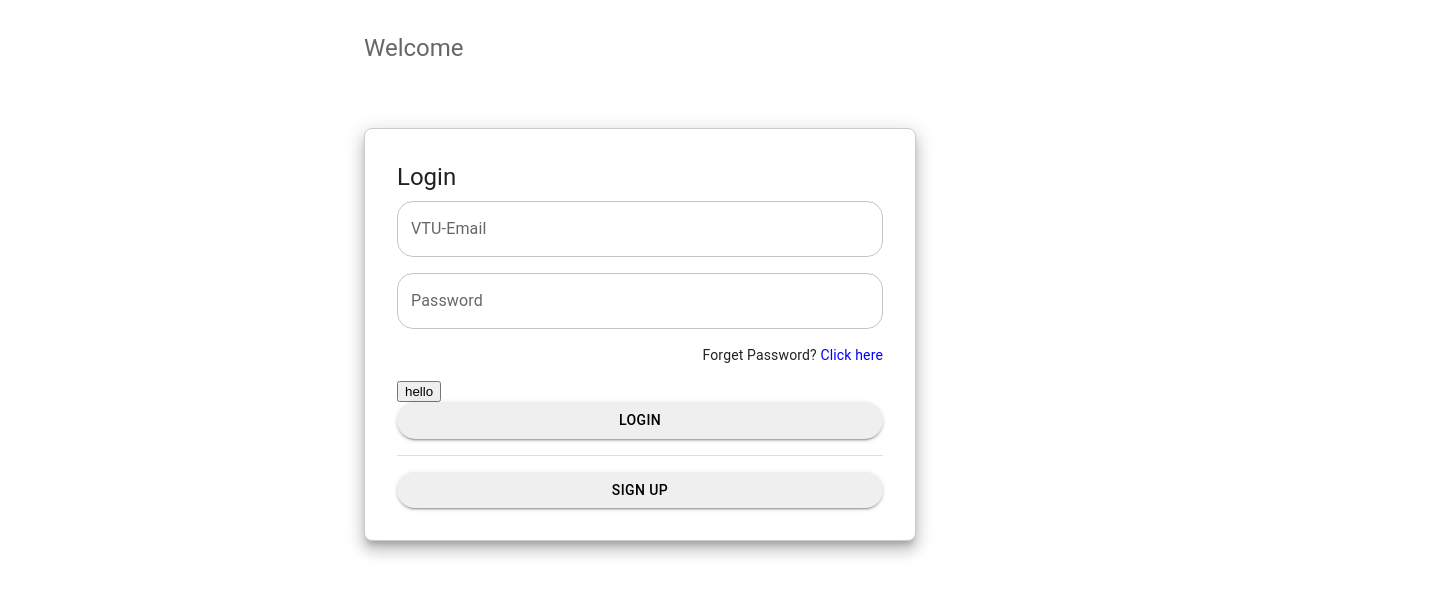
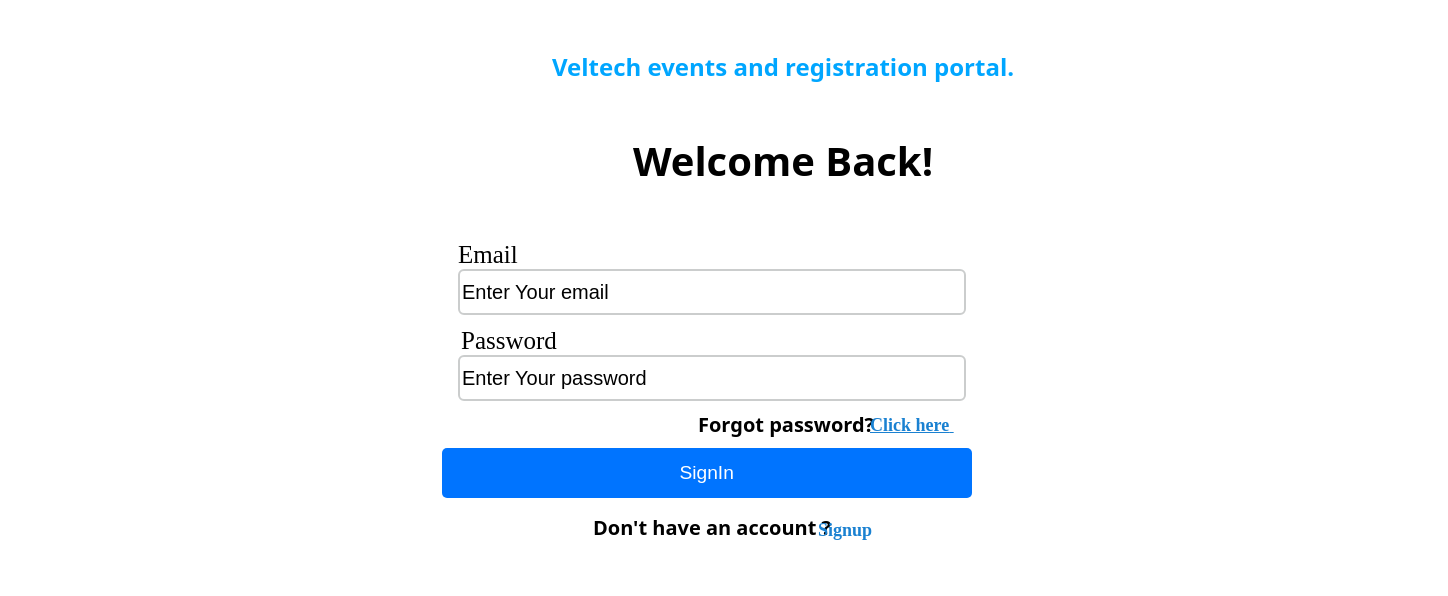
Before and after one commit to DeepanWolfie/VTU-Event, a React app: page / in a window 1280 px wide. Shown: the top 596 px of the page, 1448 px wide, since content can reach past the window. Built offline with nearby package versions, Linux system fonts and the light colour scheme; the HTML template or start-up script is replaced by a standard one.

Commit message:
chendu commit

```diff
--- /dev/null
+++ b/src/Pages/LoginPage/LoginForm.css
@@ -0,0 +1,128 @@
+.container {
+    height: 650px;
+    background-color: white;
+    width: 750px;
+    margin-left: 400px;
+    margin-bottom: 20px;
+  }
+  #name {
+    text-align: center;
+    position: relative;
+    top: 30px;
+    color: hsl(201, 100%, 50%);
+    font-family: system-ui, -apple-system, BlinkMacSystemFont, 'Segoe UI', Roboto, Oxygen, Ubuntu, Cantarell, 'Open Sans', 'Helvetica Neue', sans-serif;
+  }
+  #login {
+    text-align: center;
+    font-size: 40px;
+    margin-bottom: 20px;
+    position: relative;
+    top: 47px;
+    color: black;
+    font-family: system-ui, -apple-system, BlinkMacSystemFont, 'Segoe UI', Roboto, Oxygen, Ubuntu, Cantarell, 'Open Sans', 'Helvetica Neue', sans-serif;
+  }
+  .email {
+    font-size: 25px;
+    font-weight: 400;
+    position: relative;
+    left: 50px;
+    top: 80px;
+  }
+  .email-input {
+    font-size: 15px;
+    position: relative;
+    left: 50px;
+    top: 80px;
+    width: 500px;
+    height: 40px;
+    border-radius: 6px;
+    border: 2px solid hsl(180, 2%, 80%);
+    color: #525456;
+    font-size: 20px;
+  }
+  .password {
+    font-size: 25px;
+    font-weight: 400;
+    position: relative;
+    right: 460px;
+    top: 130px;
+    padding: 5px;
+  }
+  .password-input {
+    font-size: 15px;
+    position: relative;
+    left: 50px;
+    top: 120px;
+    width: 500px;
+    height: 40px;
+    border-radius: 6px;
+    border: 2px solid hsl(180, 2%, 80%);
+    color: #525456;
+    font-size: 20px;
+  }
+  #button {
+    border: none;
+    background-color: #0074ff;
+    color: white;
+    width: 530px;
+    border-radius: 5px;
+    position: relative;
+    top: 100px;
+    right:50px;
+    height: 55px;
+    font-size: larger;
+    cursor: pointer;
+    border-radius: 5px;
+    height:50px
+  }
+  button a {
+    color: white;
+    text-decoration: none;
+  }
+  h3 {
+    position: relative;
+    top: 110px;
+    left: 290px;
+    font-size: 20px;
+    font-family:system-ui, -apple-system, BlinkMacSystemFont, 'Segoe UI', Roboto, Oxygen, Ubuntu, Cantarell, 'Open Sans', 'Helvetica Neue', sans-serif;
+  }
+  #forgot {
+    position: relative;
+    left: 462px;
+    top: 52px;
+    color: hsl(206, 78%, 46%);
+    font-size: 18px;
+    font-weight: bold;
+  }
+  input {
+    background: white;
+  }
+  ::placeholder {
+    color: black;
+  }
+  .radio {
+    position: relative;
+    top: 175px;
+    right: 450px;
+  }
+  .rember {
+    position: relative;
+    bottom: 200px;
+    left: 75px;
+    top: 121px;
+  }
+  .have{
+    position: relative;
+    left:185px;
+    top:96px;
+  }
+  #account{
+    position: relative;
+    left: 410px;
+    top:55px;
+    color: hsl(206, 78%, 46%);
+    font-size: 18px;
+    font-weight: bold;
+    text-decoration: none;
+    cursor: pointer;
+  }
--- a/src/Pages/LoginPage/LoginForm.jsx
+++ b/src/Pages/LoginPage/LoginForm.jsx
@@ -1,14 +1,6 @@
 import React, { useState } from 'react';
-import {
-  Container,
-  TextField,
-  Button,
-  Box,
-  Typography,
-  FormControl,
-  Card,
-  Divider,
-} from '@mui/material';
+import './LoginForm.css';
+
 import FormField from "../../components/FormFields";
 import { useNavigate } from 'react-router-dom';
 import { auth } from '../../firebase/firebase';
@@ -47,66 +39,46 @@
   };
 
   return (
-    <Container maxWidth="sm">
+    <>
+    <div className="container">
+        <h2 id="name">Veltech events and registration portal.</h2>
+        <h2 id="login">Welcome Back!</h2>
+        <form>
+          <label htmlFor="email" className="email">
+            Email
+          </label>
+          <br />
+          <input
+            type="text"
+            name="email"
+            className="email-input"
+            placeholder="Enter Your email"
+            title="email"
+          />
+          <label htmlFor="password" className="password">
+            Password
+          </label>
+          <br />
+          <input
+            type="password"
+            name="password"
+            className="password-input"
+            placeholder="Enter Your password"
+            title="password"
+          />
+          <h3>Forgot password?</h3>
+          <a href="#" id="forgot">
+            Click here{" "}
+          </a>
+          <button id="button">
+            <a href="https://www.google.com">SignIn</a>
+          </button>
+        </form>
+        <h3 className='have'>Don't have an account ?</h3>
+        <span id="account" onClick={signupNaigate}>Signup</span>
+      </div>
 
-      <Typography variant='h5' color="textSecondary" sx={{my:4}} >
-        Welcome
-</Typography>
-
-      <Card sx={{ mt: 8, p: 4, border: '1px solid #ccc', borderRadius: 2 }} elevation={10}>
-        <Typography variant="h5" gutterBottom>
-          Login
-        </Typography>
-        <form onSubmit={handleLogin}>
-        <FormField
-            label="VTU-Email"
-            type="email"
-            value={email}
-            onChange={(e) => setEmail(e.target.value)}
-          />
-          <FormField
-            label="Password"
-            type="text"
-            value={password}
-            onChange={(e) => setPassword(e.target.value)}
-          />
-
-
-
-          <Typography
-            variant="body2"
-            sx={{ mb: 2,  textAlign:'right'}}
-            onClick={handleForgetPassword}
-          >
-            Forget Password?{' '}
-            <span style={{ color: 'blue' }}>Click here</span>
-          </Typography>
-          <LoginButton value="hello" onClick={console.log("first") }></LoginButton>
-          <Button
-            type="submit"
-            variant="contained"
-            sx={{ backgroundColor: '#efefef', color: 'black', borderRadius: '50px' }}
-            fullWidth
-          >
-            Login
-          </Button>
-
-          <Divider sx={{ my: 2 }} />
-
-
-        </form>
-        <Button
-          onClick={signupNaigate}
-            variant="contained"
-            sx={{ backgroundColor: '#efefef', color: 'black', borderRadius: '50px' }}
-            fullWidth
-          >
-            Sign up
-          </Button>
-
-
-      </Card>
-    </Container>
+    </>
   );
 }
 
--- /dev/null
+++ b/src/components/LoginButton/LoginButton.css
@@ -0,0 +1,12 @@
+.login{
+    width:480px;
+    height:35px;
+    border:none;
+    border-radius: 5px;
+    background-color: hsl(213, 100%, 50%);
+    color:white;
+}
+.login:hover{
+    background-color: hsl(213, 100%, 70%);
+    cursor: pointer;
+}
--- a/src/components/LoginButton/LoginButton.jsx
+++ b/src/components/LoginButton/LoginButton.jsx
@@ -1,9 +1,9 @@
-
+import './LoginButton.css';
 import React from 'react'
 
 const LoginButton = ({value,onClick}) => {
   return (
-      <button onClick={onClick}>{ value}</button>
+      <button onClick={onClick} className="login">value</button>
   )
 }
 
```
